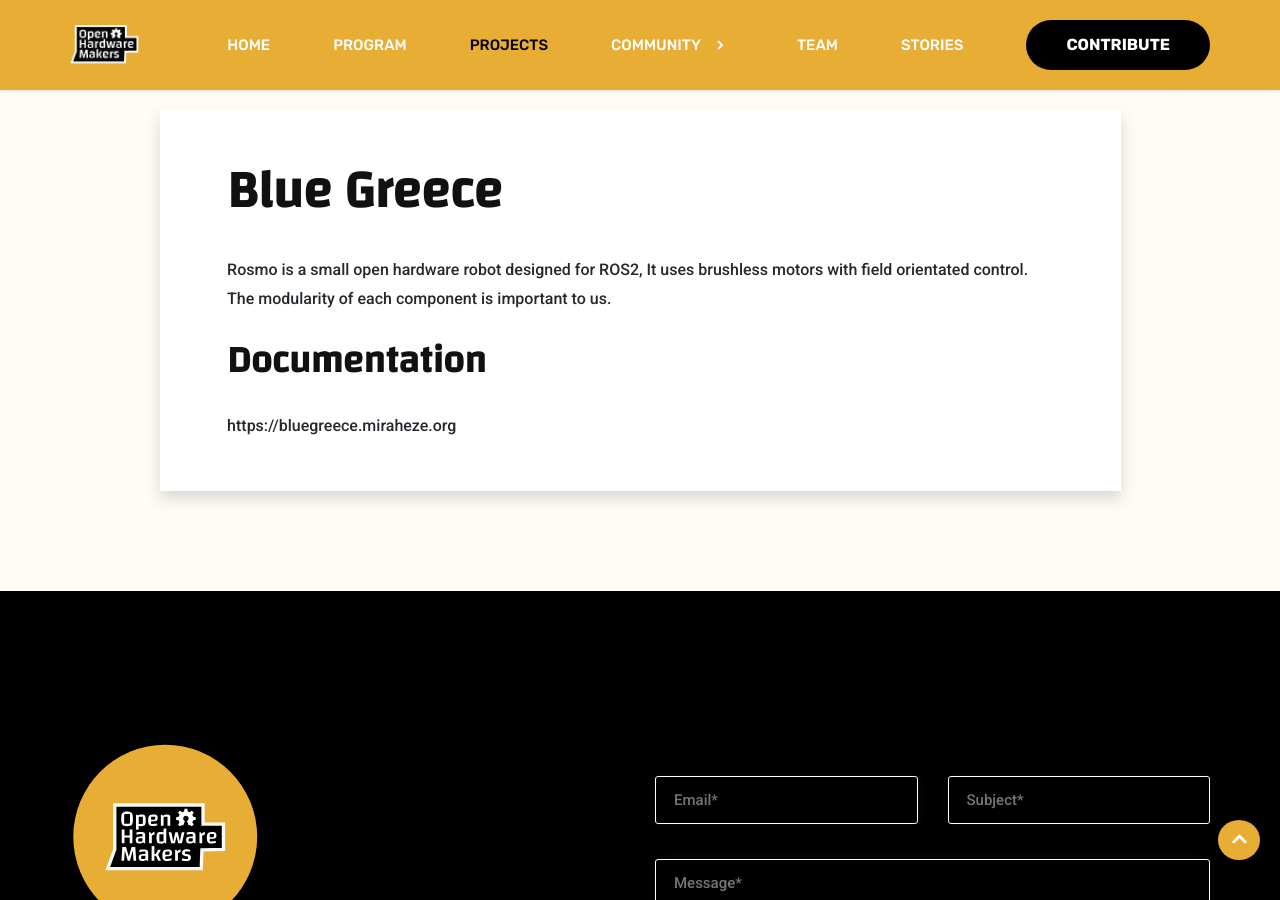
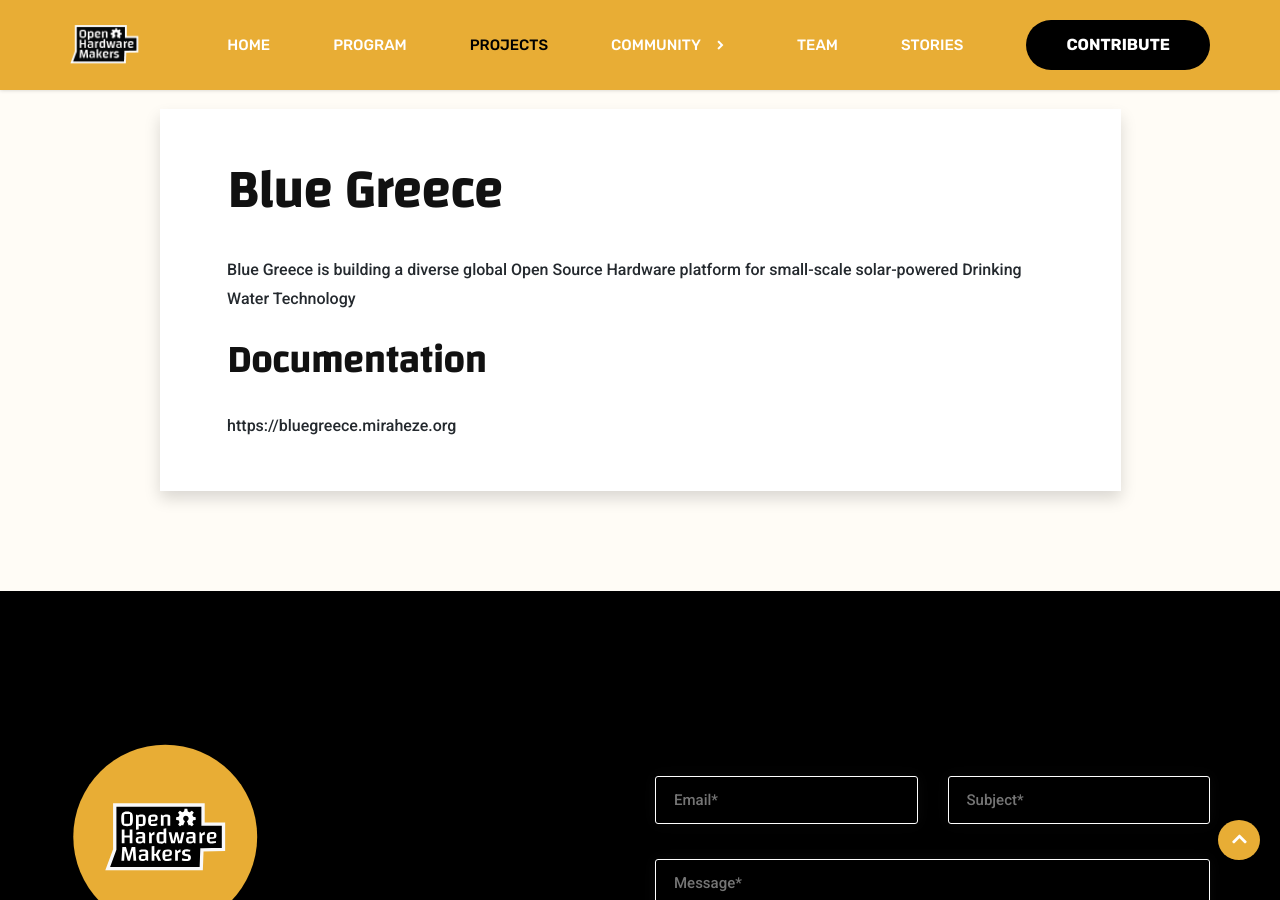
Before and after one commit to ohwmakers/ohwmakers-website, a Jekyll site: the page built from collections/_projects/bluegreece.md, in a window 1280 px wide and 900 px high, scrolled down 487 px. Built offline with Jekyll 4.4.1, drawn with Linux system fonts in a browser that asks for light colours.

Commit message:
Update bluegreece.md

```diff
--- a/collections/_projects/bluegreece.md
+++ b/collections/_projects/bluegreece.md
@@ -2,7 +2,7 @@
 layout: project
 photo: "/assets/images/project/BlueGreece.jpg"
 title: "Blue Greece"
-description: "Blue Greece is building a diverse global Open Source Hardware platform for small-scale solar-powered Drinking Water Technology"
+description: "Mentee: Simon	Meyer"
 socialMedia:
   - faIcon: globe
     link: "https://bluegreece.miraheze.org"
@@ -15,9 +15,7 @@
 
 # Blue Greece
 
-Rosmo is a small open hardware robot designed for ROS2, It uses
-brushless motors with field orientated control. The modularity of each
-component is important to us.
+Blue Greece is building a diverse global Open Source Hardware platform for small-scale solar-powered Drinking Water Technology
 
 ## Documentation
 
```
